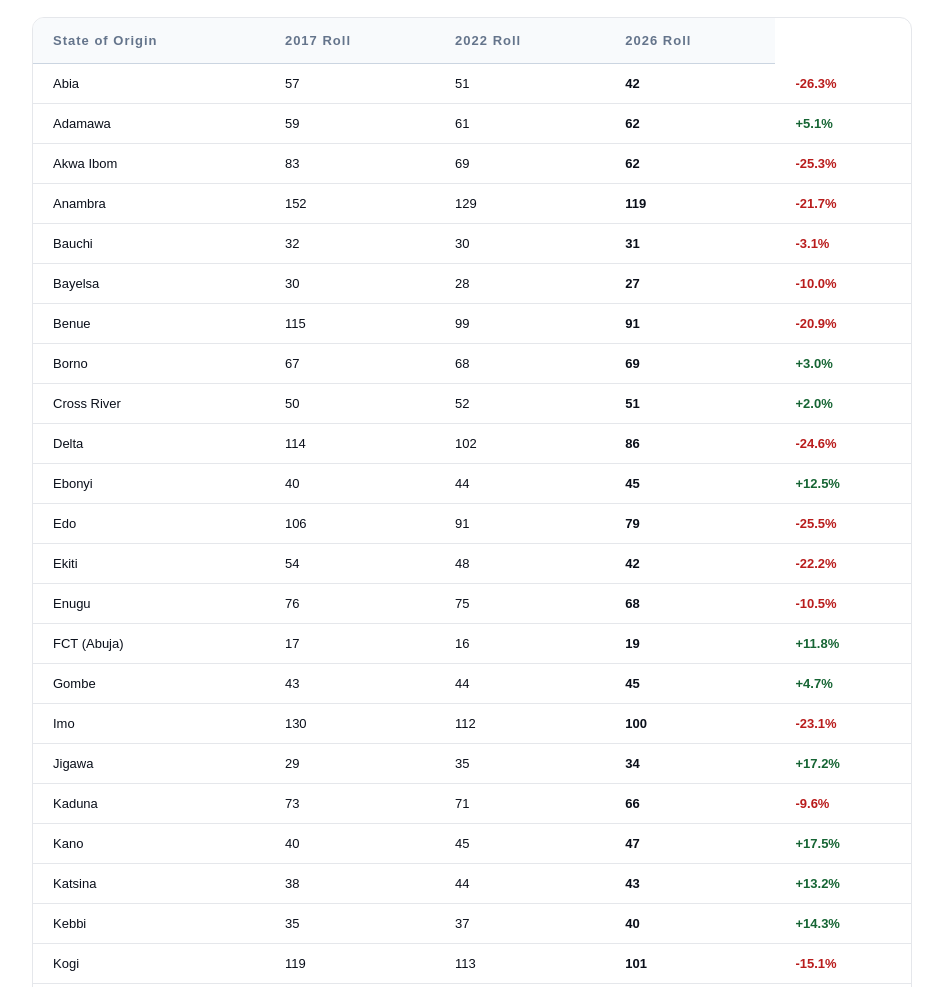
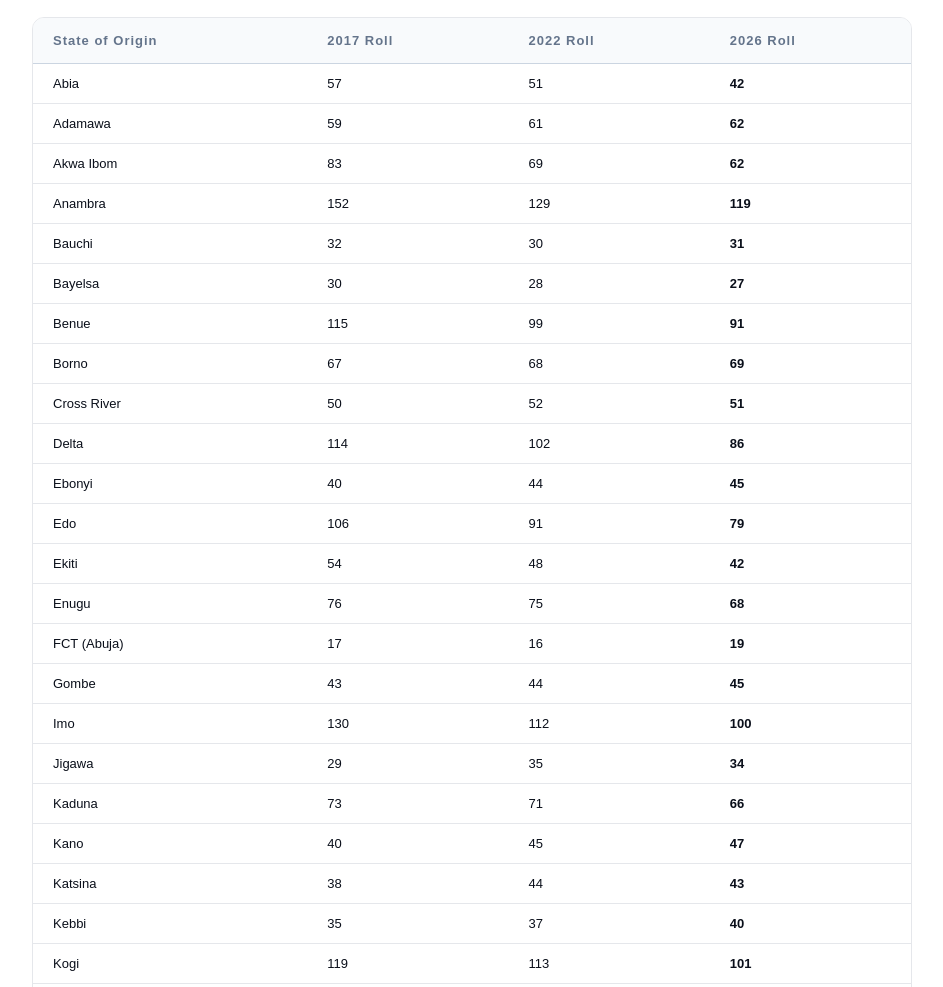
Before and after one commit to ElLiisH/nafdnomrole, a plain HTML site: page index.html in a window 1280 px wide. Shown: the part 1837-2824 px from the top of the page, without its empty margins (308-1251 px from the left). Drawn offline with Linux system fonts and the light colour scheme.

Commit message:
Update index.html

```diff
--- a/index.html
+++ b/index.html
@@ -457,14 +457,12 @@
           </div>
           <div class="state-label">${c}</div>
         </div>`;
-      const diff = d['2026'] - d['2017'];
       table.innerHTML += `
   <tr>
     <td>${stateMap[c].name}</td>
     <td>${d['2017']}</td>
     <td>${d['2022']}</td>
     <td class="td-bold">${d['2026']}</td>
-          <td class="${diff>=0?'trend-up':'trend-down'}">${diff>=0?'+':''}${((diff/d['2017'])*100).toFixed(1)}%</td>
   </tr>`;
     });
 
```
Lines whose indentation alone changed are shown as unchanged.
